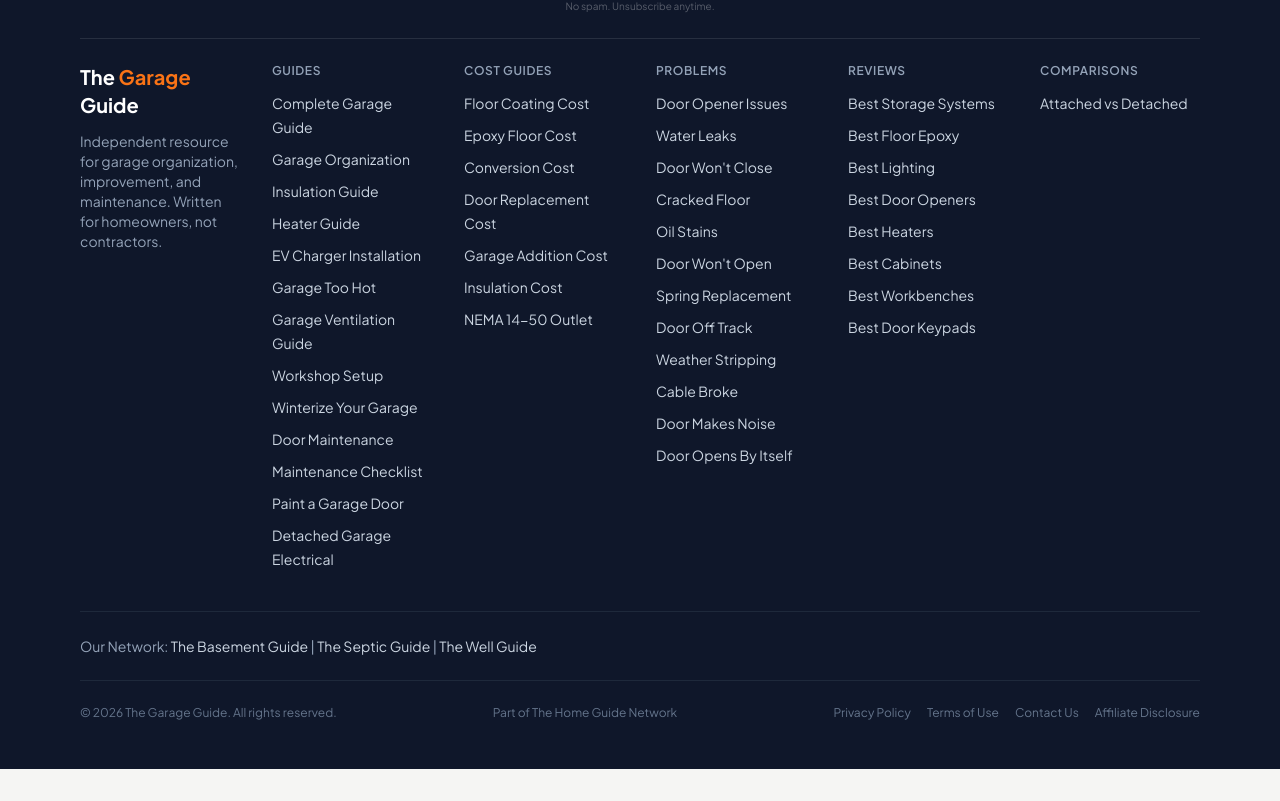
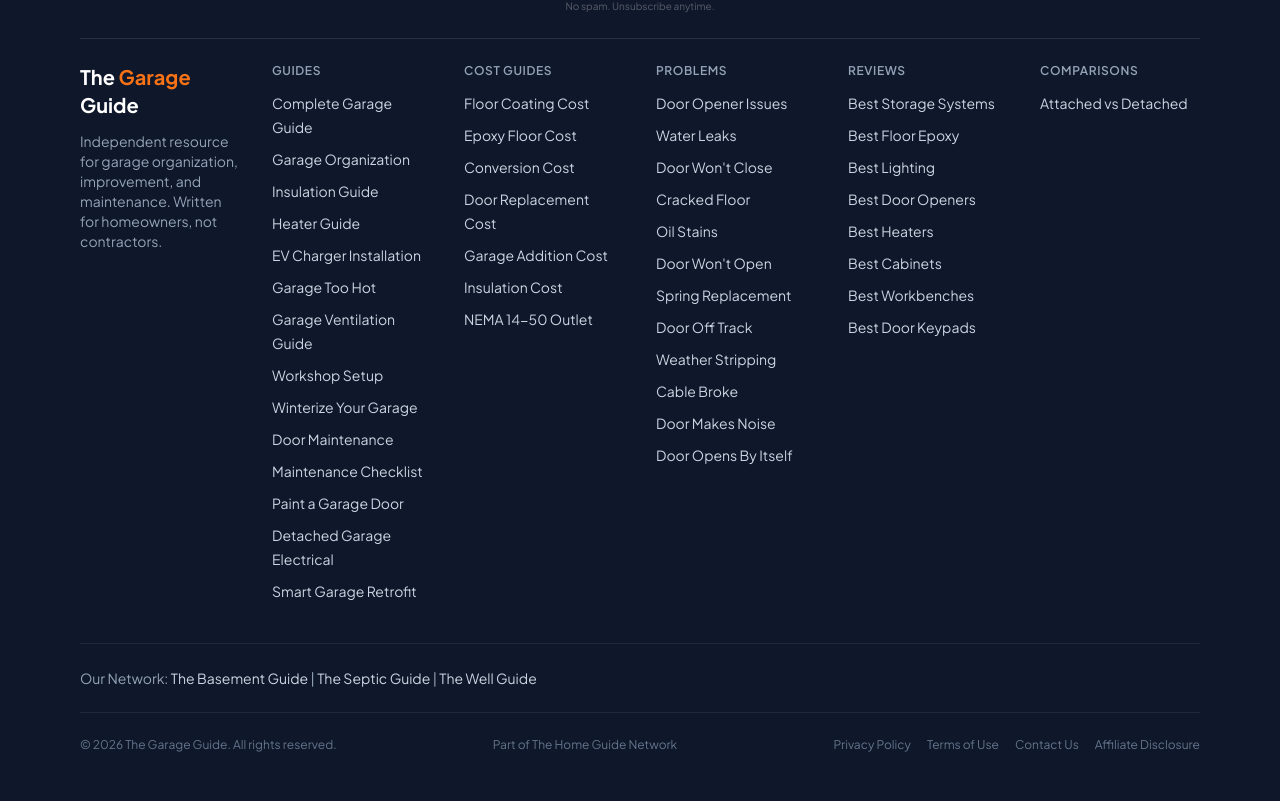
Before and after one commit to thebasementguide2026/thegarage.guide-, a Next.js app: page /affiliate-disclosure in a window 1280 px wide. Shown: the part 1022-1823 px from the top of the page. Before the commit the page ends 1791 px from the top, so only its background shows below. Built offline with nearby package versions, Linux system fonts and the light colour scheme.

Commit message:
Add smart-garage-door-opener-retrofit to Footer.tsx

```diff
--- a/components/Footer.tsx
+++ b/components/Footer.tsx
@@ -17,6 +17,7 @@ const footerSections = [
       { label: 'Maintenance Checklist', href: '/guides/garage-maintenance-checklist' },
       { label: 'Paint a Garage Door', href: '/guides/how-to-paint-a-garage-door' },
       { label: 'Detached Garage Electrical', href: '/guides/detached-garage-electrical' },
+      { label: 'Smart Garage Retrofit', href: '/guides/smart-garage-door-opener-retrofit' },
     ],
   },
   {
```
